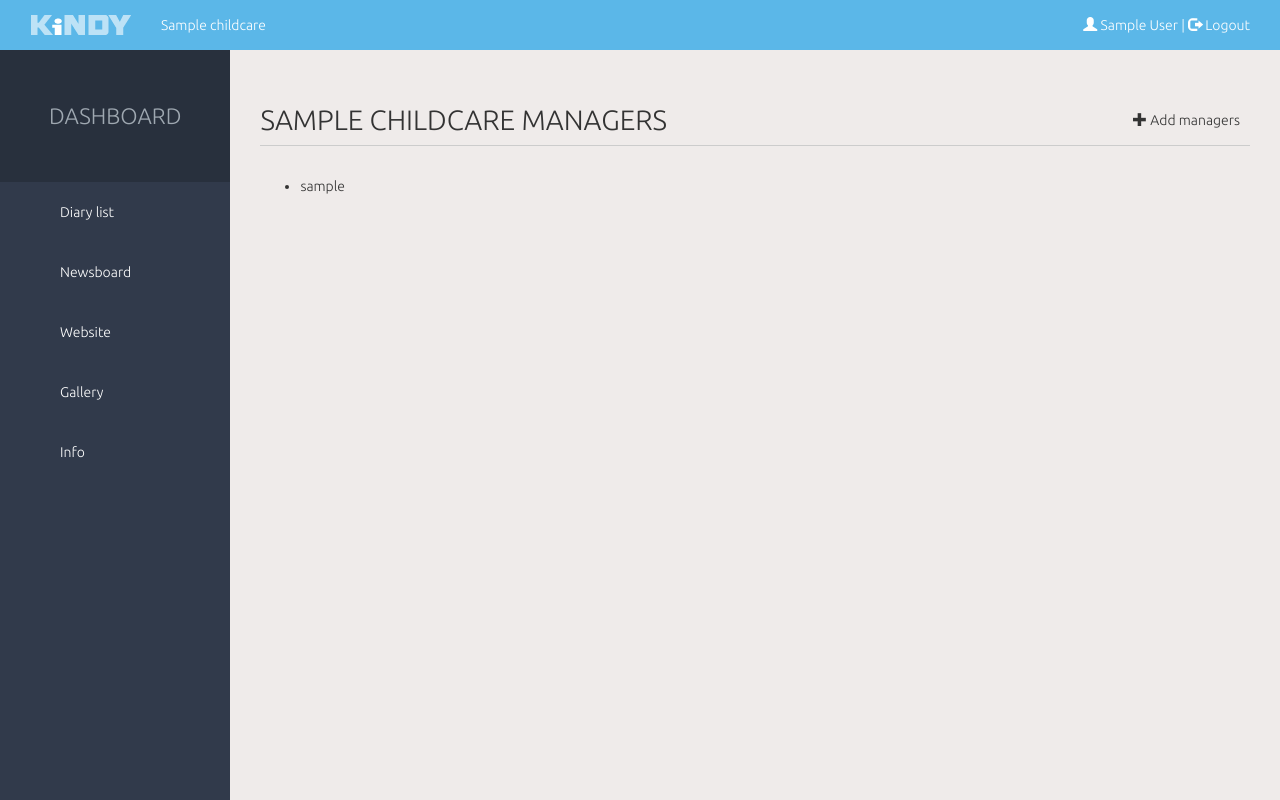
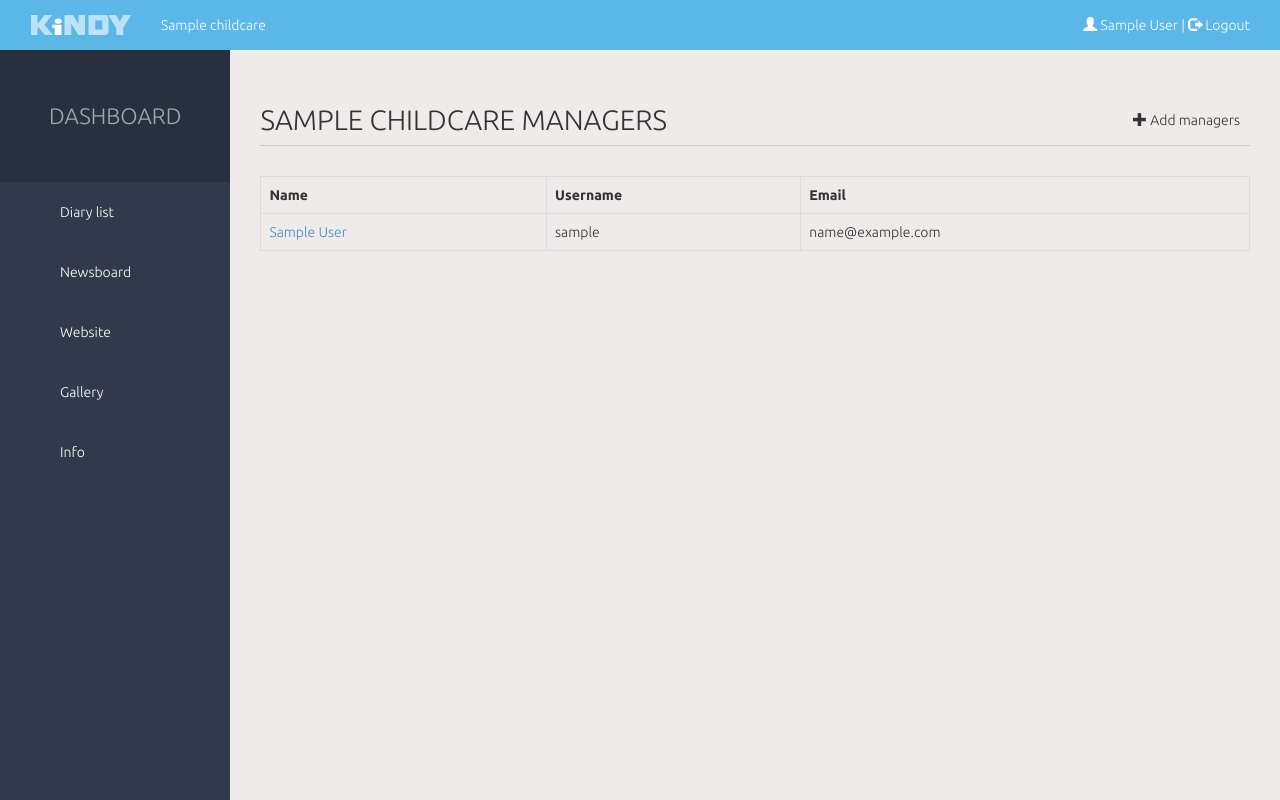
Before and after one commit to ramuta/kindy-old, a Django app: a page that uses templates/childcare/managers_list.html in a window 1280 px wide. Run offline with Django 3.2, Linux system fonts and the light colour scheme; a user stored in the database is signed in; tables that the repository leaves empty hold one stand-in row (values such as "Sample post"); parts of the project's set-up code (start-up, migrations or seed data) failed here and were passed over; some libraries are stand-ins or nearby versions.

Commit message:
Managers table

```diff
--- a/childcare/views.py
+++ b/childcare/views.py
@@ -315,7 +315,19 @@ def parents_add_remove(request, childcare_slug):
 @permission_required_or_403('childcare_view', (Childcare, 'slug', 'childcare_slug'))
 def managers_list(request, childcare_slug):
     childcare = get_object_or_404(Childcare, slug=childcare_slug)
-    return render(request, 'childcare/managers_list.html', {'childcare': childcare})
+    all_managers_list = childcare.managers.all()
+
+    paginator = Paginator(all_managers_list, 10)
+    page = request.GET.get('page')
+
+    try:
+        managers_list = paginator.page(page)
+    except PageNotAnInteger:
+        managers_list = paginator.page(1)
+    except EmptyPage:
+        managers_list = paginator.page(paginator.num_pages)
+    return render(request, 'childcare/managers_list.html', {'childcare': childcare,
+                                                            'managers_list': managers_list})
 
 
 @login_required()
--- a/templates/childcare/managers_list.html
+++ b/templates/childcare/managers_list.html
@@ -15,12 +15,44 @@
 {% block content-title %}{{ childcare }} managers{% endblock %}
 
 {% block content %}
-    {% if childcare.managers.all %}
-        <ul>
-        {% for manager in childcare.managers.all %}
-            <li>{{ manager }}</li>
-        {% endfor %}
-        </ul>
+    {% if managers_list %}
+        <table class="table table-bordered">
+            <tr>
+                <th>Name</th>
+                <th>Username</th>
+                <th>Email</th>
+            </tr>
+            {% for manager in managers_list %}
+                <tr>
+                    <td>
+                        <a href="/accounts/{{ manager.username }}">{{ manager.first_name }} {{ manager.last_name }}</a>
+                    </td>
+                    <td>
+                        {{ manager.username }}
+                    </td>
+                    <td>
+                        {{ manager.email }}
+                    </td>
+                </tr>
+            {% endfor %}
+        </table>
+        <div class="pagination">
+            <span class="step-links">
+                {% if managers_list.has_previous %}
+                    <a href="?page={{ managers_list.previous_page_number }}">previous</a>
+                {% endif %}
+
+                {% if managers_list.has_other_pages %}
+                <span class="current">
+                    Page {{ managers_list.number }} of {{ managers_list.paginator.num_pages }}
+                </span>
+                {% endif %}
+
+                {% if managers_list.has_next %}
+                    <a href="?page={{ managers_list.next_page_number }}"> next</a>
+                {% endif %}
+            </span>
+        </div>
     {% else %}
         <p>No managers.</p>
     {% endif %}
--- a/templates/classroom/diary_section.html
+++ b/templates/classroom/diary_section.html
@@ -47,9 +47,11 @@
                 <a href="?page={{ diary_list.previous_page_number }}">previous</a>
             {% endif %}
 
+            {% if diary_list.has_other_pages %}
             <span class="current">
                 Page {{ diary_list.number }} of {{ diary_list.paginator.num_pages }}
             </span>
+            {% endif %}
 
             {% if diary_list.has_next %}
                 <a href="?page={{ diary_list.next_page_number }}"> next</a>
```
